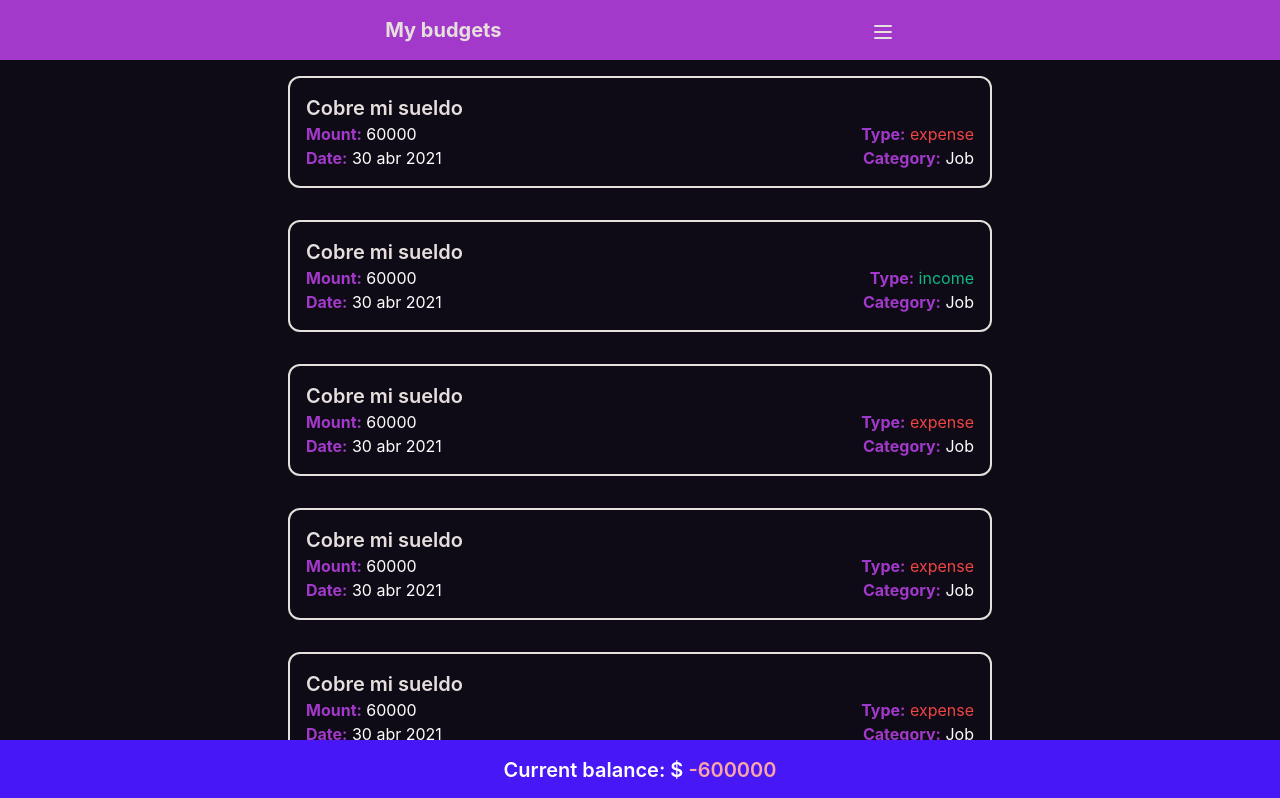
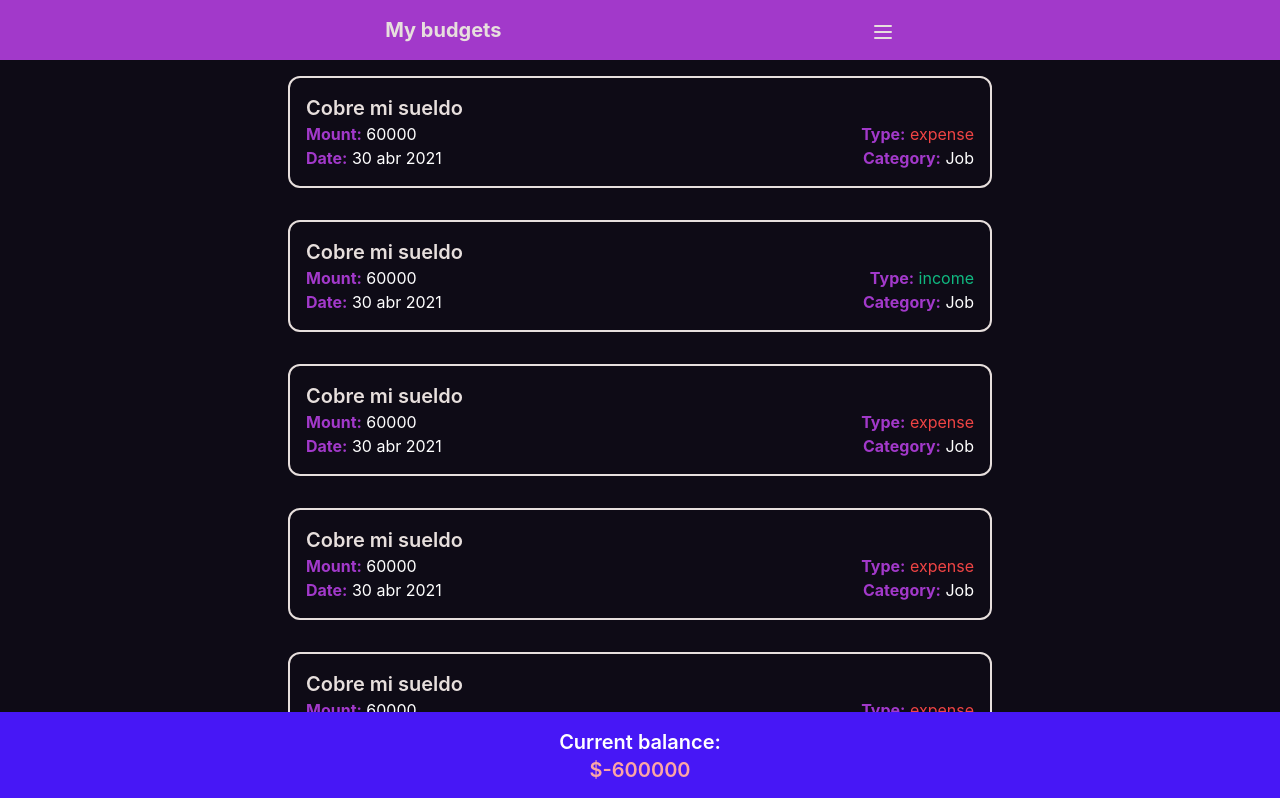
Before and after one commit to Dany-Rolon/ChallengeJS, a React (Create React App) app in the folder client/: page / in a window 1280 px wide. Shown: the top 798 px of the page. Built offline with nearby package versions, Linux system fonts and the light colour scheme.

Commit message:
fix: Move the currency sign down

```diff
--- a/client/src/components/CurrentBalance.jsx
+++ b/client/src/components/CurrentBalance.jsx
@@ -2,7 +2,7 @@ export default function CurrentBalance({balance}){
 
     return(
         <footer className="w-screen py-4 bg-jewel text-center text-white font-semibold sticky bottom-0">
-            <h1 className="text-xl"> Current balance: $<p className={`${balance<0 ? 'text-red-300' : 'text-green-300'} inline`}> {balance} </p></h1>
+            <h1 className="text-xl"> Current balance:<p className={`${balance<0 ? 'text-red-300' : 'text-green-300'}`}> ${balance} </p></h1>
         </footer>
     )
 }
```
